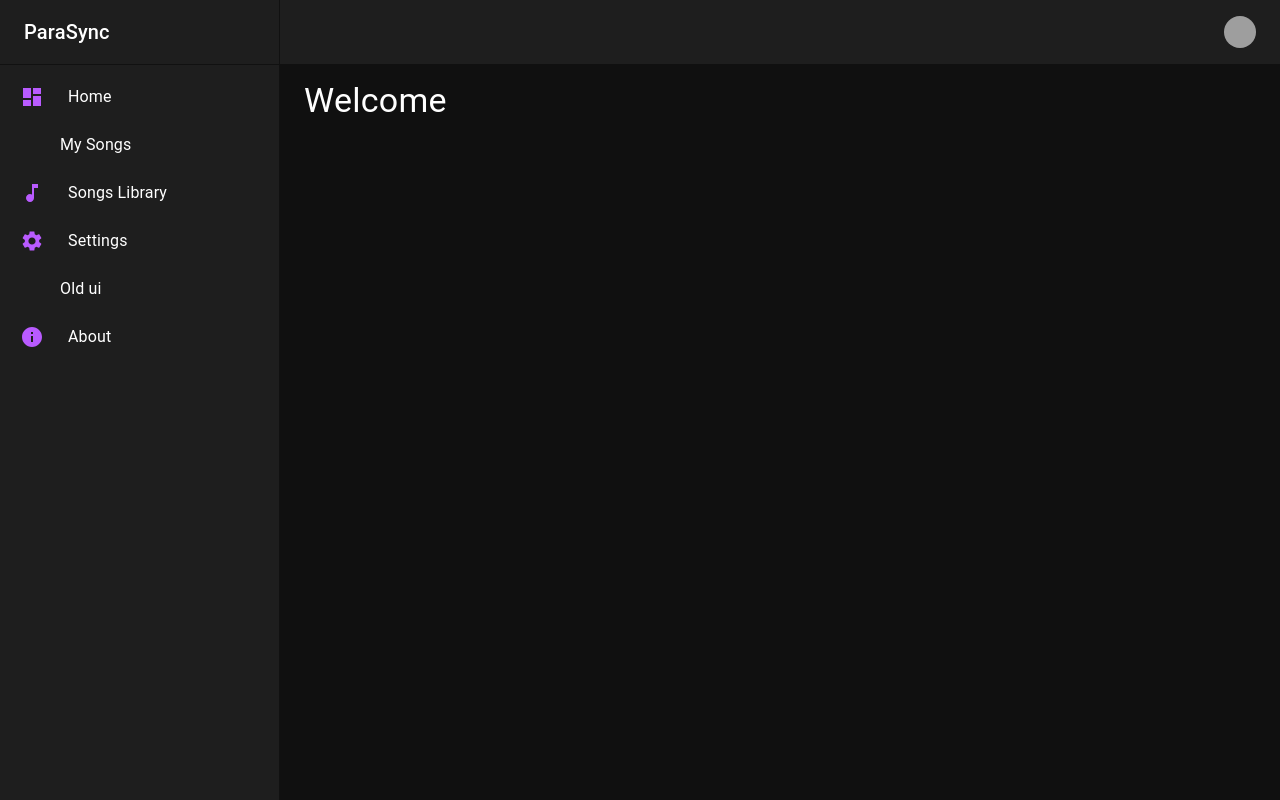
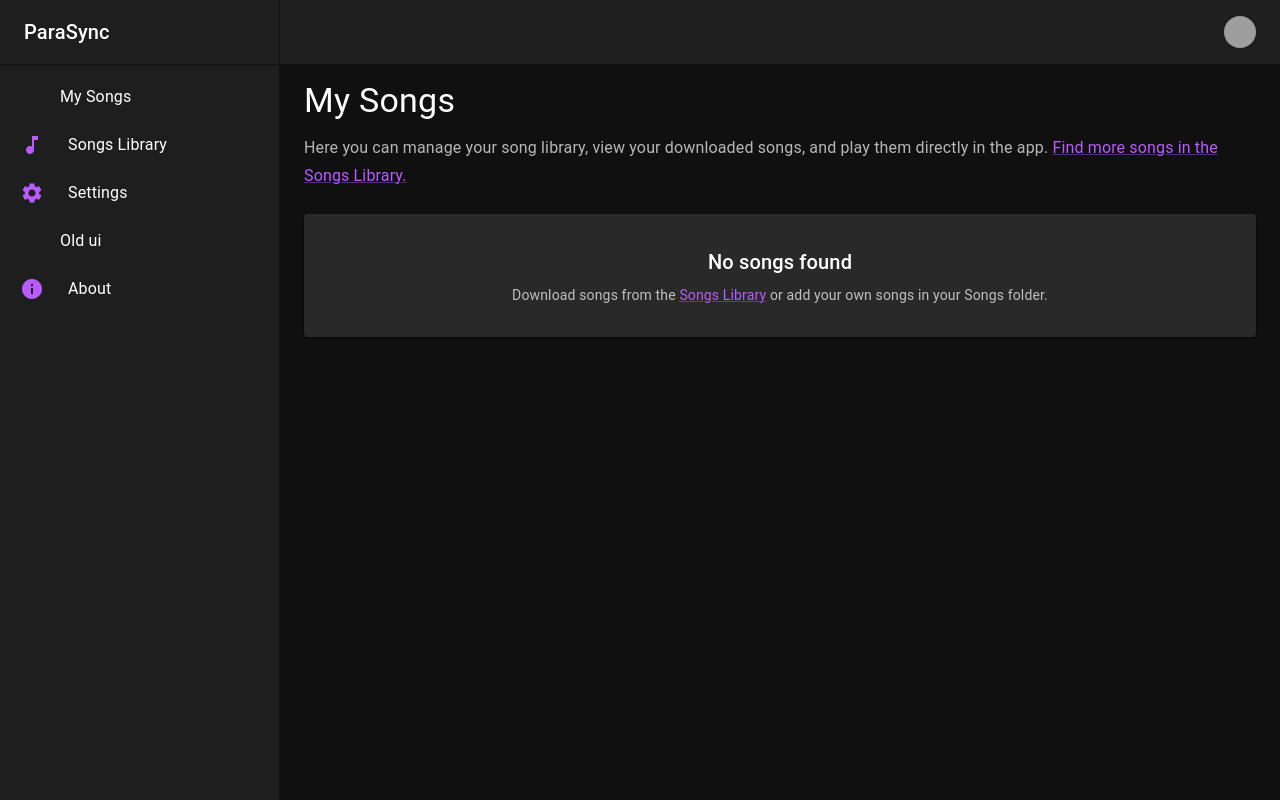
Before and after one commit to androettop/parasync, a React (Vite) app: page / in a window 1280 px wide. Built offline with nearby package versions, Linux system fonts and the light colour scheme; grey boxes are pictures that could not be loaded; some icons are missing; what excalibur would draw is missing.

Commit message:
Refactor MySongs and SongsPage components; remove HomePage; update README and add license

```diff
--- a/src/pages/HomePage/HomePage.tsx
+++ /dev/null
@@ -1,13 +0,0 @@
-import { Box, Typography } from "@mui/material";
-
-const HomePage = () => {
-  return (
-    <Box>
-      <Typography variant="h4" color="textPrimary">
-        Welcome
-      </Typography>
-    </Box>
-  );
-};
-
-export default HomePage;
--- a/src/pages/MySongs/MySongs.tsx
+++ b/src/pages/MySongs/MySongs.tsx
@@ -1,11 +1,77 @@
-import { Box, Typography } from "@mui/material";
+import { Box, Grid, Link, Paper, Typography } from "@mui/material";
+import { useState } from "react";
+import { Link as RRLink } from "react-router";
+import { Song } from "../../types/songs";
+import SongCard from "../../components/SongCard/SongCard";
+import { CARD_SIZE } from "../../utils/songs";
 
 const MySongs = () => {
+  const [songs, setSongs] = useState<Song[]>([]); // Assume songs are fetched from a state or API
+
+  const handlePlay = (songId: string) => {
+    // Logic to play the song
+    console.log(`Playing song with ID: ${songId}`);
+  };
+
   return (
     <Box>
-      <Typography variant="h4" color="textPrimary">
-        MySongs
-      </Typography>
+      <Grid container spacing={3}>
+        {/* Header */}
+        <Grid size={12}>
+          <Typography
+            variant="h4"
+            component="h1"
+            gutterBottom
+            color="textPrimary"
+          >
+            My Songs
+          </Typography>
+          <Typography variant="subtitle1" color="text.secondary">
+            Here you can manage your song library, view your downloaded songs,
+            and play them directly in the app.{" "}
+            <Link to="/songs" variant="body1" component={RRLink}>
+              Find more songs in the Songs Library.
+            </Link>
+          </Typography>
+        </Grid>
+
+        {/* Songs List */}
+        <Grid size={12}>
+          <Grid container spacing={2}>
+            {songs.length > 0 ? (
+              songs.map((song) => (
+                <Grid key={song.id} size={CARD_SIZE}>
+                  <SongCard
+                    title={song.title}
+                    artist={song.artist}
+                    coverImage={song.coverUrl || ""}
+                    difficulties={song.difficulties}
+                    downloadState={"downloaded"}
+                    onPlay={() => handlePlay(song.id)}
+                    downloads={song.downloads || 0}
+                  />
+                </Grid>
+              ))
+            ) : (
+              // No results
+              <Grid size={12}>
+                <Paper sx={{ p: 4, textAlign: "center" }}>
+                  <Typography variant="h6" gutterBottom>
+                    No songs found
+                  </Typography>
+                  <Typography variant="body2" color="text.secondary">
+                    Download songs from the{" "}
+                    <Link to="/songs" component={RRLink}>
+                      Songs Library
+                    </Link>{" "}
+                    or add your own songs in your Songs folder.
+                  </Typography>
+                </Paper>
+              </Grid>
+            )}
+          </Grid>
+        </Grid>
+      </Grid>
     </Box>
   );
 };
--- a/src/pages/SongsPage/SongsPage.tsx
+++ b/src/pages/SongsPage/SongsPage.tsx
@@ -22,8 +22,7 @@ import ArrowUpwardIcon from "@mui/icons-material/ArrowUpward";
 import ArrowDownwardIcon from "@mui/icons-material/ArrowDownward";
 import { RepoConfig } from "../../types/api";
 import { SongRepository } from "../../utils/api";
-
-const PAGE_SIZE = 40;
+import { CARD_SIZE, PAGE_SIZE } from "../../utils/songs";
 
 const config: RepoConfig = {
   name: "ParaDB (api 2025-03-03)",
@@ -131,8 +130,6 @@ const SongsPage = () => {
     setSortDirection(newSortDirection);
     handleSearch(searchQuery, sortBy, newSortDirection, 1);
   };
-
-  const cardSize = { xs: 6, sm: 4, md: 4, lg: 3, xl: 2 };
 
   return (
     <Box>
@@ -249,13 +246,13 @@ const SongsPage = () => {
             {isLoading && currentPage === 1 ? (
               // Skeleton loading
               Array.from({ length: PAGE_SIZE }).map((_, index) => (
-                <Grid key={index} size={cardSize}>
+                <Grid key={index} size={CARD_SIZE}>
                   <SongCard isLoading />
                 </Grid>
               ))
             ) : songs.length > 0 ? (
               songs.map((song) => (
-                <Grid key={song.id} size={cardSize}>
+                <Grid key={song.id} size={CARD_SIZE}>
                   <SongCard
                     title={song.title}
                     artist={song.artist}
--- a/src/utils/routes.ts
+++ b/src/utils/routes.ts
@@ -1,11 +1,9 @@
 import {
-  Dashboard as DashboardIcon,
   Info as InfoIcon,
   MusicNote as MusicNoteIcon,
   Settings as SettingsIcon,
 } from "@mui/icons-material";
 import AboutPage from "../pages/AboutPage/AboutPage";
-import HomePage from "../pages/HomePage/HomePage";
 import NotFoundPage from "../pages/NotFoundPage/NotFoundPage";
 import SettingsPage from "../pages/SettingsPage/SettingsPage";
 import DownloadIcon from "@mui/icons-material/Download";
@@ -25,16 +23,9 @@ export const notFoundRoute: Route = {
 
 export const routes: Route[] = [
   {
-    label: "Home",
-    name: "home",
-    path: "/",
-    PageComponent: HomePage,
-    Icon: DashboardIcon,
-  },
-  {
     label: "My Songs",
     name: "mysongs",
-    path: "/mysongs",
+    path: "/",
     PageComponent: MySongs,
     Icon: DownloadIcon,
   },
--- a/src/utils/songs.ts
+++ b/src/utils/songs.ts
@@ -1,4 +1,7 @@
 import { DownloadState } from "../types/songs";
+export const PAGE_SIZE = 20;
+
+export const CARD_SIZE = { xs: 6, sm: 4, md: 4, lg: 3, xl: 2 };
 
 export const getDifficultyColor = (difficulty: string) => {
   const lowerDiff = difficulty?.toLowerCase();
```
Also changed, not shown: src/hooks/useLocalStorage.ts (added, +84 -0 lines), 2 other files (tests, documents, lock files or other folders).
